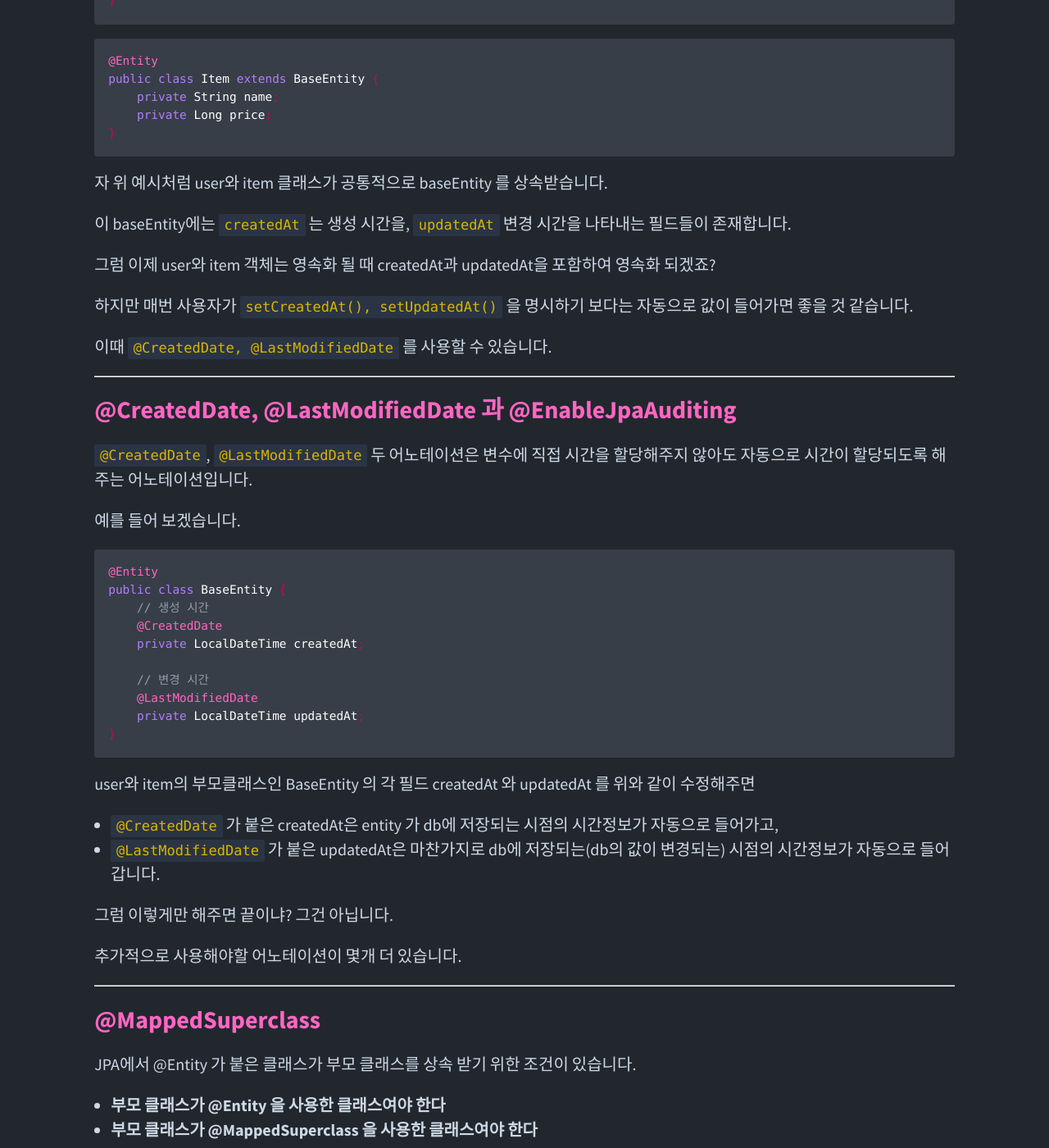
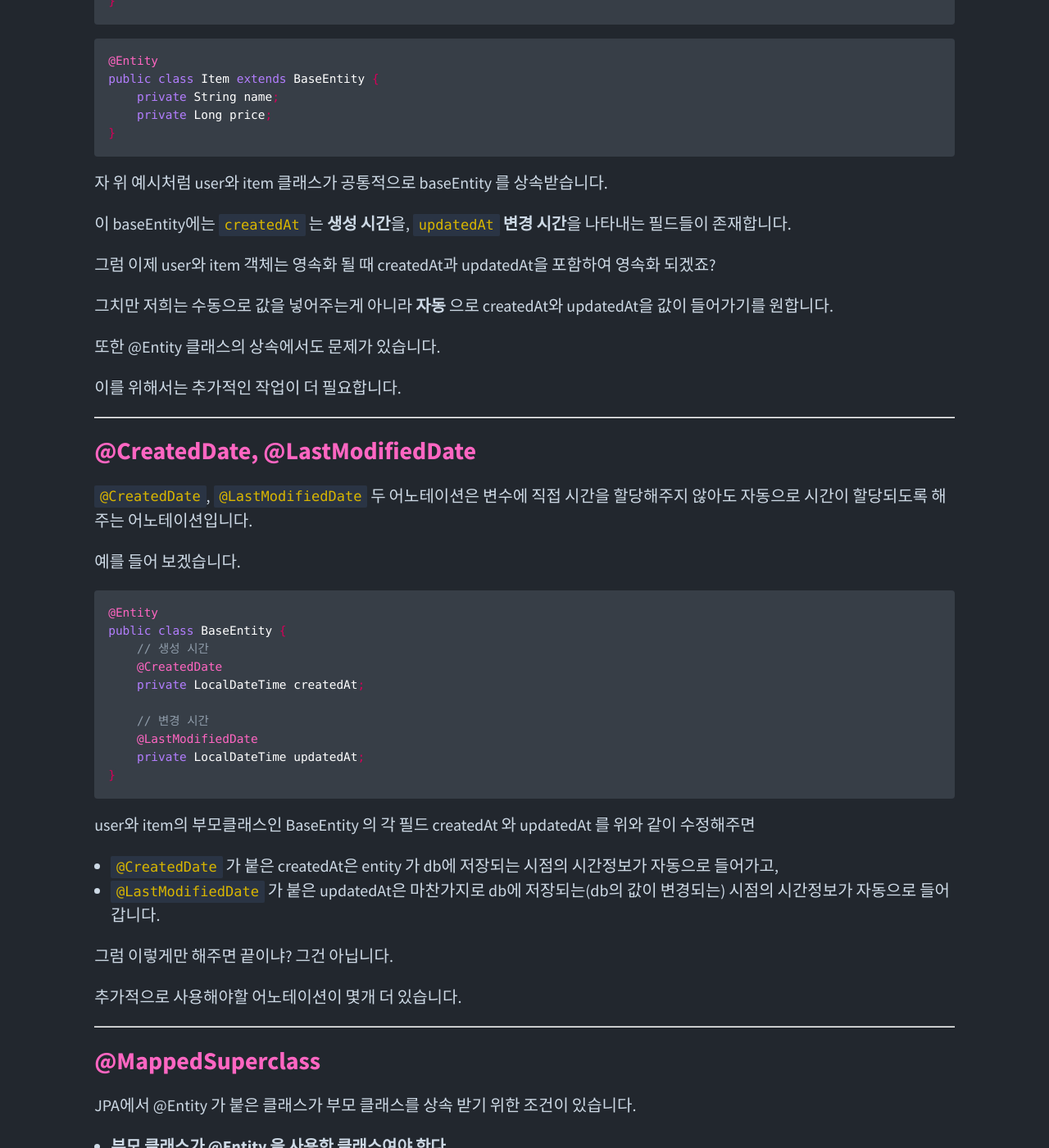
Before and after one commit to mainmethod0126/old-tech-blog, a Jekyll site: the page built from _posts/scheduled/2023-04-11-spring-jpa-사용시-timestamp필드-자동생성하기.md, in a window 1280 px wide and 1400 px high, scrolled down 1166 px. Shown: the whole window at 82% size. Built offline with Jekyll 4.4.1, drawn with Linux system fonts in a browser that asks for light colours; comment, search, counter and statistics services are not loaded; some of the changed text lies outside the part shown.

Commit message:
내용 수정

````diff
--- a/_posts/scheduled/2023-04-11-spring-jpa-사용시-timestamp필드-자동생성하기.md
+++ b/_posts/scheduled/2023-04-11-spring-jpa-사용시-timestamp필드-자동생성하기.md
@@ -47,17 +47,19 @@ public class Item extends BaseEntity {
 
 자 위 예시처럼 user와 item 클래스가 공통적으로 baseEntity 를 상속받습니다.
 
-이 baseEntity에는 `createdAt` 는 생성 시간을, `updatedAt` 변경 시간을 나타내는 필드들이 존재합니다.
+이 baseEntity에는 `createdAt` 는 **생성 시간**을, `updatedAt` **변경 시간**을 나타내는 필드들이 존재합니다.
 
 그럼 이제 user와 item 객체는 영속화 될 때 createdAt과 updatedAt을 포함하여 영속화 되겠죠?
 
-하지만 매번 사용자가 `setCreatedAt(), setUpdatedAt()` 을 명시하기 보다는 자동으로 값이 들어가면 좋을 것 같습니다.
+그치만 저희는 수동으로 값을 넣어주는게 아니라 **자동** 으로 createdAt와 updatedAt을 값이 들어가기를 원합니다.
 
-이때 `@CreatedDate, @LastModifiedDate` 를 사용할 수 있습니다.
+또한 @Entity 클래스의 상속에서도 문제가 있습니다.
+
+이를 위해서는 추가적인 작업이 더 필요합니다.
 
 ---
 
-### @CreatedDate, @LastModifiedDate 과 @EnableJpaAuditing
+### @CreatedDate, @LastModifiedDate
 
 `@CreatedDate`, `@LastModifiedDate` 두 어노테이션은 변수에 직접 시간을 할당해주지 않아도 자동으로 시간이 할당되도록 해주는 어노테이션입니다.
 
@@ -97,7 +99,7 @@ JPA에서 @Entity 가 붙은 클래스가 부모 클래스를 상속 받기 위
 
 둘 조건간에는 명확한 차이가 존재합니다.
 
-@Entity 클래스의 경우 실제 DB 테이블과 무조건 매핑되어야합니다.
+**@Entity 클래스의 경우 실제 DB 테이블과 무조건 매핑**되어야합니다.
 그런데 저희가 만든 BaseEntity는 공통 매핑정보만을 제공할 뿐 DB에 **BaseEntity** 라는 테이블이 존재해서는 안됩니다.
 
 그럼 **DB에 테이블은 만들지 않고, @Entity 클래스의 부모 클래스로 사용하기 위해서는 어떤 방법이 있을까요?**
@@ -147,7 +149,8 @@ public abstract class BaseEntity { // abstract 를 추가하여 추상 클래스
 그럼 결론적으로 저희가 사용할 `@CreatedDate` 과 `@LastModifiedDate` 는 Entity가 DB에 **영속화되기 직전의 시간정보**를 얻어야하니까
 **@PrePersist 가 붙은 메소드를 구현하는 클래스를 하나 만들면 되겠습니다**
 
-하지만, 전세계에는 많은 개발자가 있고 이미 누군가 만들어 놓은 클래스가 있습니다.
+하지만! 이미 누군가 만들어 놓은 클래스가 있습니다.
+
 **AuditingEntityListener** 라는 클래스인데.
 
 요놈의 구현부를 보면
@@ -172,7 +175,7 @@ public void touchForUpdate(Object target) {
 
 ```java
 @EntityListeners(AuditingEntityListener.class)
-@MappedSuperclass // @Entity 를 삭제하고 @MappedSuperclass 를 추가~!
+@MappedSuperclass //@MappedSuperclass 를 추가~!
 public abstract class BaseEntity { // abstract 를 추가하여 추상 클래스임을 명시합니다!
     // 생성 시간
     @CreatedDate
````
